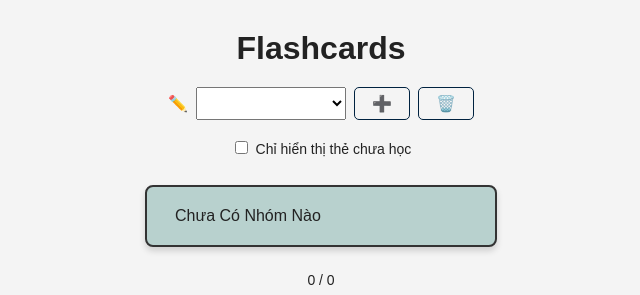
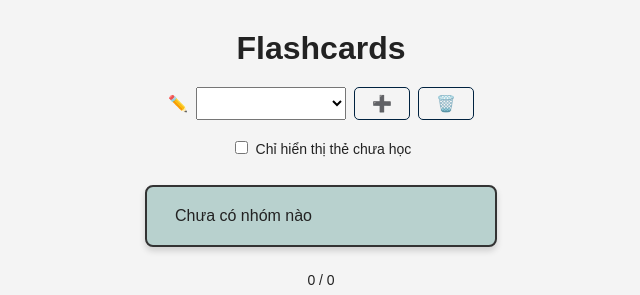
Before and after one commit to jestty/flashcard-appv, a website: page index.html in a window 1280 px wide. Shown: the top 295 px of the page, 319-959 px from the left. Drawn offline with Linux system fonts and the light colour scheme.

Commit message:
style.css を更新

```diff
--- a/style.css
+++ b/style.css
@@ -103,8 +103,6 @@ button:active {
   user-select: none;
   -ms-touch-action: manipulation;
     /* --- Flashcard bullet + capitalize --- */
-  text-transform: capitalize;
-  position: relative;
   padding-left: 28px; /* chừa chỗ cho bullet */
 }
 
```
